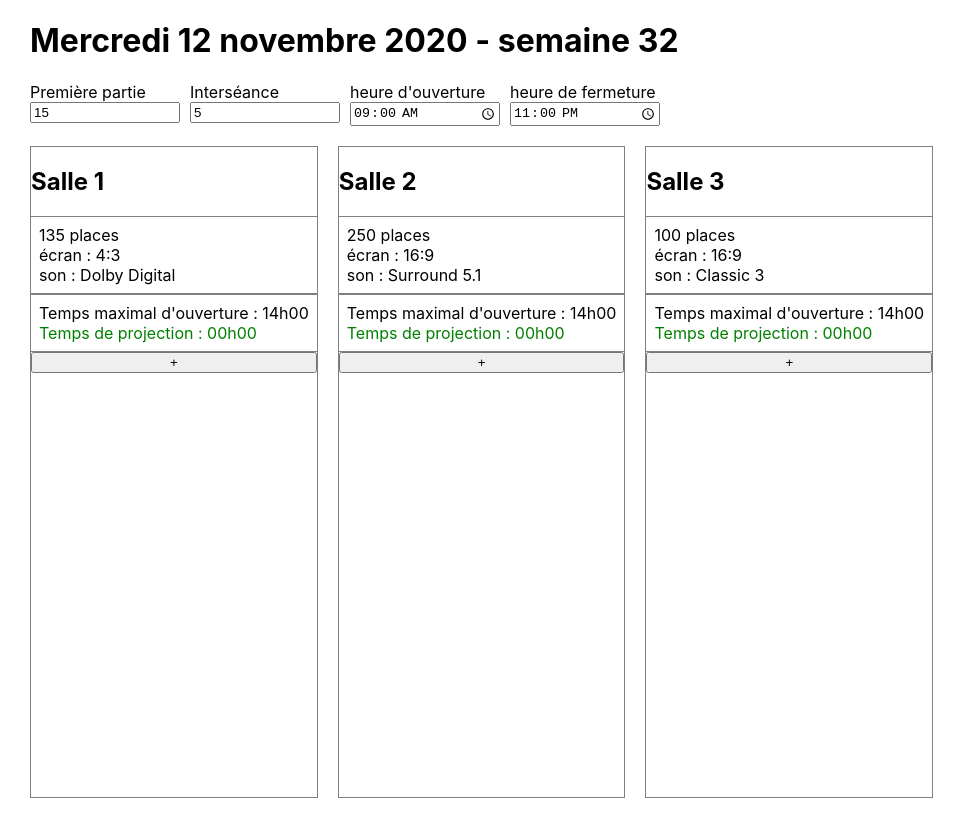
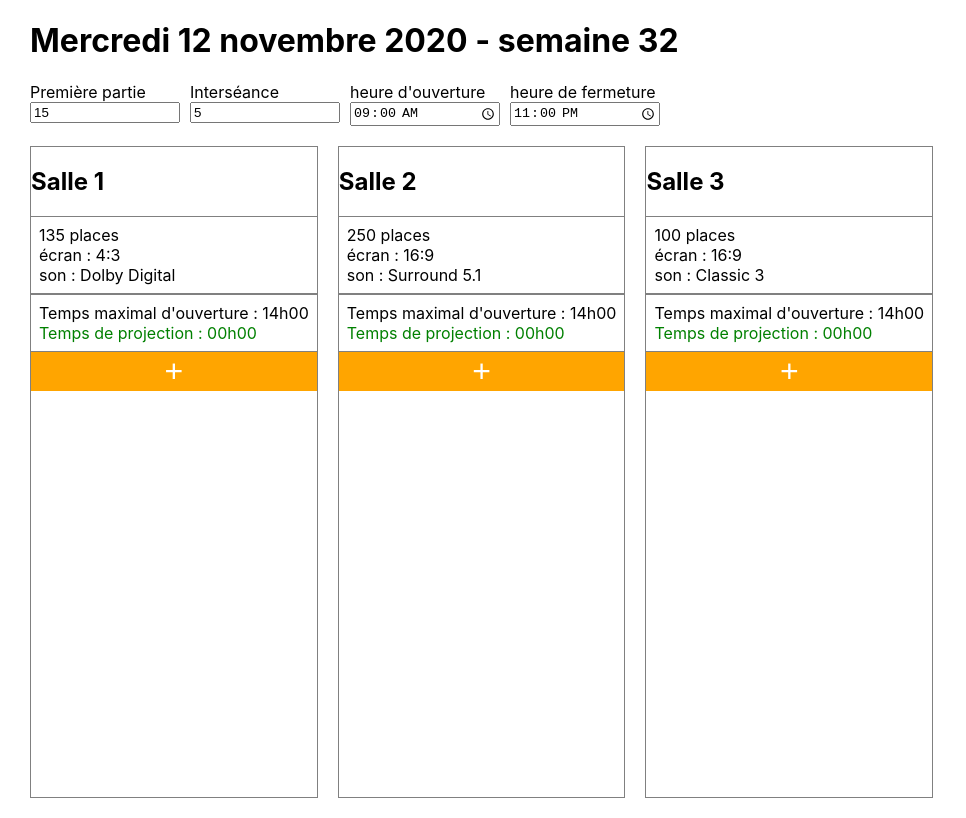
Before and after one commit to agguillemot/terminus-poc-grille-prog, a React (Create React App) app: page / in a window 1280 px wide. Shown: the whole page, without its empty margins (0-966 px from the left). Built offline with nearby package versions, Linux system fonts and the light colour scheme.

Commit message:
display in red if there is a schedule error

```diff
--- a/src/App.tsx
+++ b/src/App.tsx
@@ -59,7 +59,13 @@ function App() {
         </InputGroup>
       </Row>
       <Row>
-        <CinemaContextProvider inDuration={inValue} outDuration={outValue} totalOpeningTime={computeOpeningTime(openingTime, closingTime)}>
+        <CinemaContextProvider
+          inDuration={inValue}
+          outDuration={outValue}
+          openingTime={openingTime}
+          closingTime={closingTime}
+          totalOpeningTime={computeOpeningTime(openingTime, closingTime)}
+        >
           { ROOMS.map((room) => (
             <Room
               key={room.index}
--- a/src/components/AddMovie/index.tsx
+++ b/src/components/AddMovie/index.tsx
@@ -1,5 +1,5 @@
 import React, { useEffect, useState } from "react";
-import { Backdrop, CloseBtn, Modale } from './style';
+import { AddBtn, Backdrop, CloseBtn, Modale } from './style';
 import { MOVIES } from '../../data/movies';
 import { ISession } from "../../types/session";
 
@@ -40,7 +40,7 @@ const AddMovie = ({ onAddMovie }: IAddMovie) => {
           </Modale>
         </Backdrop>
       )}
-      <button type="button" onClick={() => openModal(true)}>+</button>
+      <AddBtn type="button" onClick={() => openModal(true)}>+</AddBtn>
     </>
   )
 };
--- a/src/components/AddMovie/style.ts
+++ b/src/components/AddMovie/style.ts
@@ -29,3 +29,10 @@ export const CloseBtn = styled.button`
   top: 0;
   right: 0;
 `;
+
+export const AddBtn = styled.button`
+  background-color: orange;
+  font-size: 2em;
+  color: #fff;
+  border: none;
+`;
--- a/src/components/Session/index.tsx
+++ b/src/components/Session/index.tsx
@@ -1,8 +1,9 @@
 import React from "react";
 import { ISession } from "../../types/session";
-import { DeleteBtn, InBlock, OutBlock, Movie, Wrapper } from './style';
+import { DeleteBtn, InBlock, OutBlock, Movie, Wrapper, Schedule } from './style';
 import { MOVIES } from '../../data/movies';
 import { useCinemaContext } from "../../contexts/cinema";
+import timeStrToMinutes from "../utils/timeStrToMinutes";
 
 interface ISessionComp {
   session: ISession;
@@ -11,7 +12,11 @@ interface ISessionComp {
 
 const Session = ({ session: { movie, startTime }, deleteSession}: ISessionComp) => {
   const completeMovie = MOVIES.find((m) => m.id === movie);
-  const { inDuration, outDuration } = useCinemaContext();
+  const { inDuration, outDuration, openingTime, closingTime } = useCinemaContext();
+
+  const scheduleError =
+    timeStrToMinutes(startTime) < timeStrToMinutes(openingTime)
+    || (timeStrToMinutes(startTime) + inDuration + outDuration) > timeStrToMinutes(closingTime);
 
   return (
     <Wrapper>
@@ -19,7 +24,7 @@ const Session = ({ session: { movie, startTime }, deleteSession}: ISessionComp)
       <Movie duration={completeMovie?.duration || 0}>
         <DeleteBtn onClick={deleteSession}>X</DeleteBtn>
         <b>{completeMovie?.title}</b>
-        <span>{`début ${startTime} / durée ${completeMovie?.duration} minutes`}</span>
+        <Schedule error={scheduleError}>{`début ${startTime} / durée ${completeMovie?.duration} minutes`}</Schedule>
       </Movie>
       <OutBlock duration={outDuration}>Interséance</OutBlock>
     </Wrapper>
--- a/src/components/Session/style.ts
+++ b/src/components/Session/style.ts
@@ -8,6 +8,9 @@ const durationToHeight = (duration: number): number => duration * 2;
 
 export const Wrapper = styled.div`
   position: relative;
+  border: 1px solid grey;
+  border-right: none;
+  border-left: none;
 `;
 
 const commonProps = `
@@ -19,7 +22,7 @@ const commonProps = `
 
 export const InBlock = styled.div<DurationBlock>`
   height: ${({ duration }) => `${durationToHeight(duration)}px`};
-  background-color: orange;
+  background-color: aqua;
   ${commonProps}
 `;
 
@@ -41,3 +44,11 @@ export const DeleteBtn = styled.button`
   top: 0;
   right: 0;
 `;
+
+interface IWithError {
+  error: boolean;
+}
+
+export const Schedule = styled.div<IWithError>`
+  color: ${({ error }) => error ? 'red' : 'black'};
+`;
--- a/src/components/utils/sortSession.ts
+++ b/src/components/utils/sortSession.ts
@@ -1,12 +1,5 @@
 import { ISession } from "../../types/session";
-
-const timeStrToNumber = (timeStr: string): number => {
-  const [hoursStr, minutesStr] = timeStr.split(':');
-  const hours = parseInt(hoursStr, 10);
-  const minutes = parseInt(minutesStr, 10);
-
-  return minutes + hours * 60;
-}
+import timeStrToMinutes from './timeStrToMinutes';
 
 export const sortSessionByStartTime = (session1: ISession, session2: ISession) =>
-  timeStrToNumber(session1.startTime) > timeStrToNumber(session2.startTime) ? 1 : -1;
+  timeStrToMinutes(session1.startTime) > timeStrToMinutes(session2.startTime) ? 1 : -1;
--- /dev/null
+++ b/src/components/utils/timeStrToMinutes.ts
@@ -0,0 +1,9 @@
+const timeStrToMinutes = (timeStr: string): number => {
+  const [hoursStr, minutesStr] = timeStr.split(':');
+  const hours = parseInt(hoursStr, 10);
+  const minutes = parseInt(minutesStr, 10);
+
+  return minutes + hours * 60;
+}
+
+export default timeStrToMinutes;
--- a/src/contexts/cinema.tsx
+++ b/src/contexts/cinema.tsx
@@ -4,12 +4,16 @@ import React, { createContext, PropsWithChildren, useContext } from 'react';
 interface ICinemaContext {
   inDuration: number;
   outDuration: number;
+  openingTime: string;
+  closingTime: string;
   totalOpeningTime: number; // in minutes
 }
 
 const CinemaContext = createContext<ICinemaContext>({
   inDuration: 15,
   outDuration: 15,
+  openingTime: '09:00',
+  closingTime: '23:00',
   totalOpeningTime: 840,
 });
 
```
Also changed, not shown: 1 other file (tests, documents, lock files or other folders).
